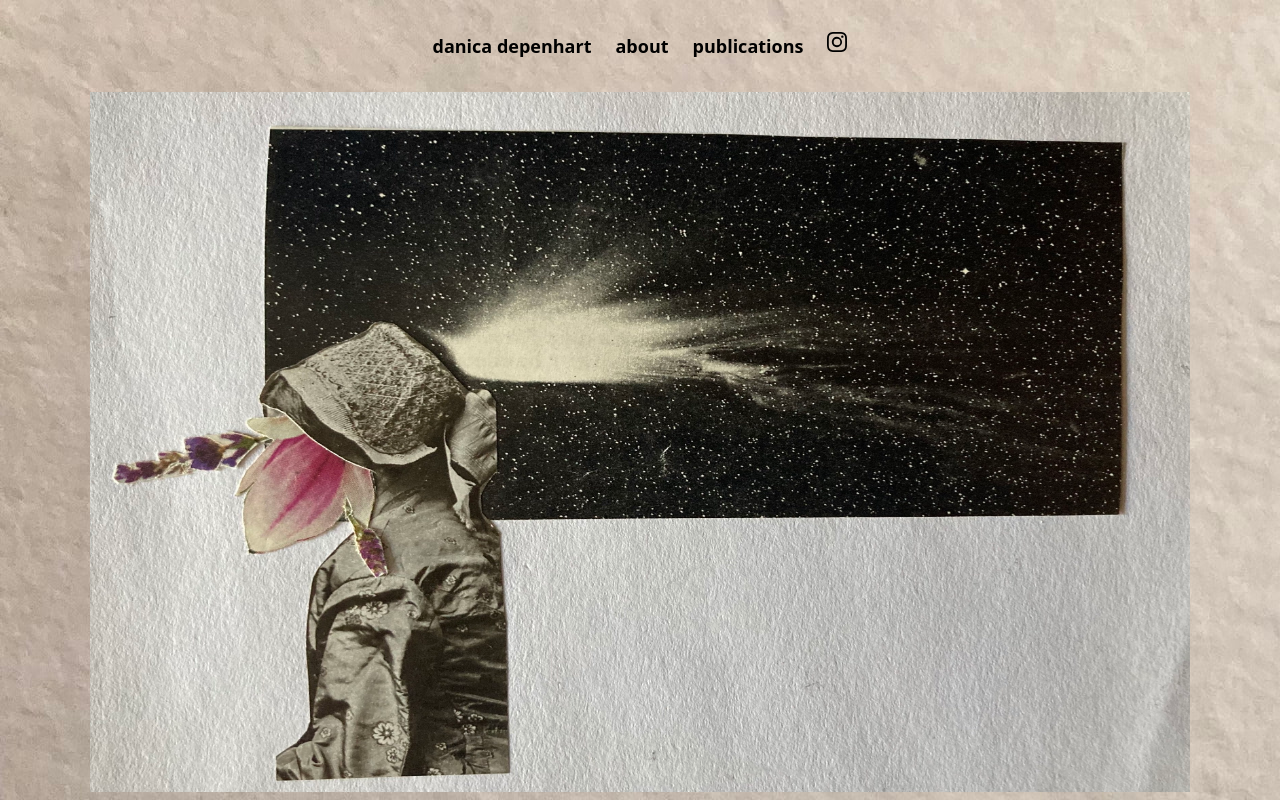
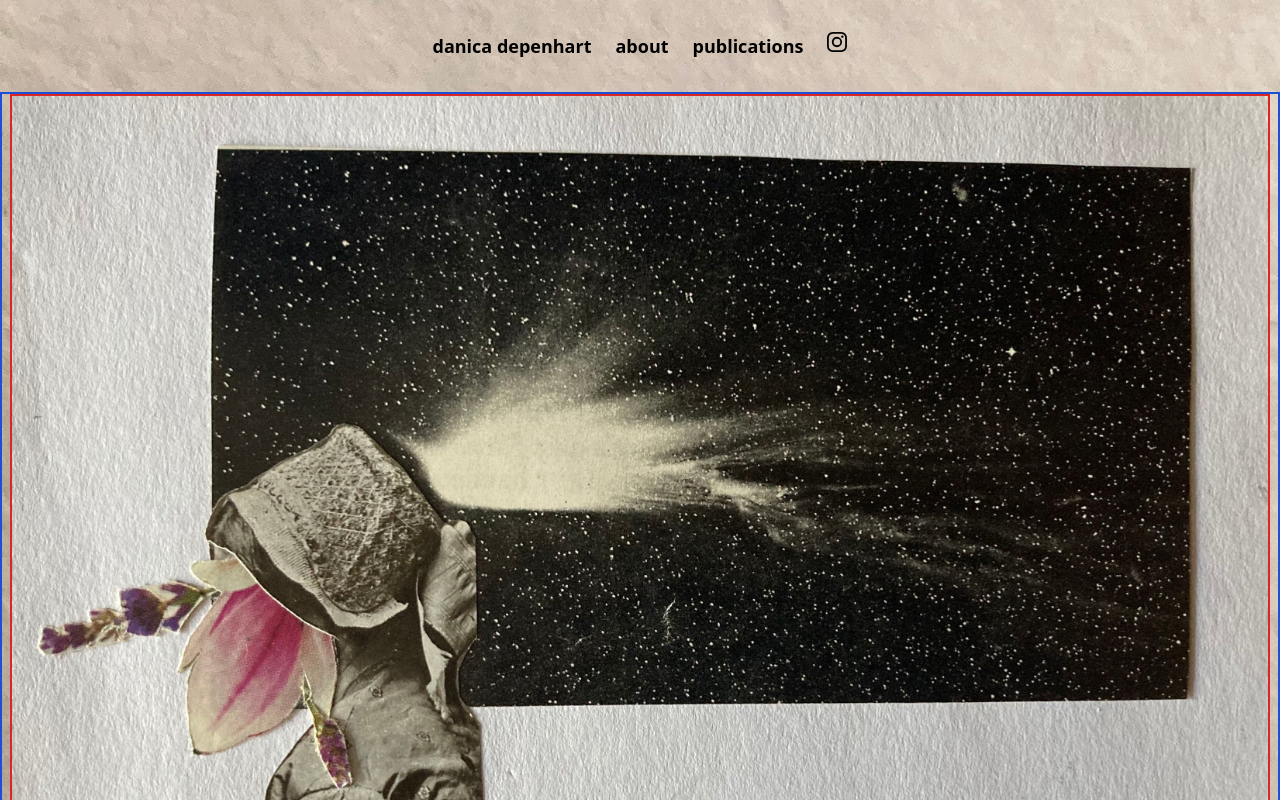
Before and after one commit to somecallmehans/danica-depenhart-web, a Next.js app in the folder danica-depenhart-web/: page / in a window 1280 px wide. Shown: the top 800 px of the page. Built offline with nearby package versions, Linux system fonts and the light colour scheme.

Commit message:
Updated layout/homepage image in progress

```diff
--- a/danica-depenhart-web/components/Layout.js
+++ b/danica-depenhart-web/components/Layout.js
@@ -6,8 +6,8 @@ import { urlObjectKeys } from "next/dist/shared/lib/utils";
 
 export default function Layout({ children }) {
   return (
-    <main>
-      <div className="app-container background-img">
+    <main className="background-img">
+      <div className="app-container">
         <Navbar />
         <div>{children}</div>
         <Footer />
--- a/danica-depenhart-web/pages/index.js
+++ b/danica-depenhart-web/pages/index.js
@@ -11,13 +11,12 @@ export default function Home() {
         <link rel="icon" href="/favicon.ico" />
       </Head>
       <Layout>
-        <section className="">
-          <div className="flex justify-center">
+        <section className="px-2 flex flex-col border-2 border-blue-700">
+          <div className="overflow-hidden h-1/2 border-2 border-red-600">
             <Image
               src={mainImg}
+              className="object-contain"
               alt="Main page img"
-              width={1100}
-              height={700}
             />
           </div>
         </section>
--- a/danica-depenhart-web/styles/main.css
+++ b/danica-depenhart-web/styles/main.css
@@ -424,39 +424,6 @@ Ensure the default browser behavior of the `hidden` attribute.
   --tw-backdrop-saturate:  ;
   --tw-backdrop-sepia:  ;
 }
-.container {
-  width: 100%;
-}
-@media (min-width: 640px) {
-
-  .container {
-    max-width: 640px;
-  }
-}
-@media (min-width: 768px) {
-
-  .container {
-    max-width: 768px;
-  }
-}
-@media (min-width: 1024px) {
-
-  .container {
-    max-width: 1024px;
-  }
-}
-@media (min-width: 1280px) {
-
-  .container {
-    max-width: 1280px;
-  }
-}
-@media (min-width: 1536px) {
-
-  .container {
-    max-width: 1536px;
-  }
-}
 .background-img {
     min-height: 100%;
     background-image: url("/tile.jpg");
@@ -464,16 +431,13 @@ Ensure the default browser behavior of the `hidden` attribute.
     background-repeat: repeat;
   }
 .app-container {
-    flex: 0.5;
+    display: flex;
+    min-height: 100vh;
     flex-direction: column;
-    height: 100vh;
     justify-content: space-between;
   }
 .absolute {
   position: absolute;
-}
-.relative {
-  position: relative;
 }
 .inset-x-1 {
   left: 0.25rem;
@@ -497,15 +461,6 @@ Ensure the default browser behavior of the `hidden` attribute.
 .mt-8 {
   margin-top: 2rem;
 }
-.mb-3 {
-  margin-bottom: 0.75rem;
-}
-.mr-4 {
-  margin-right: 1rem;
-}
-.ml-2 {
-  margin-left: 0.5rem;
-}
 .block {
   display: block;
 }
@@ -517,6 +472,12 @@ Ensure the default browser behavior of the `hidden` attribute.
 }
 .hidden {
   display: none;
+}
+.h-screen {
+  height: 100vh;
+}
+.h-1\/2 {
+  height: 50%;
 }
 .h-3 {
   height: 0.75rem;
@@ -548,15 +509,6 @@ Ensure the default browser behavior of the `hidden` attribute.
 .max-w-6xl {
   max-width: 72rem;
 }
-.flex-grow {
-  flex-grow: 1;
-}
-.cursor-pointer {
-  cursor: pointer;
-}
-.list-none {
-  list-style-type: none;
-}
 .flex-row {
   flex-direction: row;
 }
@@ -581,37 +533,43 @@ Ensure the default browser behavior of the `hidden` attribute.
 .overflow-hidden {
   overflow: hidden;
 }
-.whitespace-nowrap {
-  white-space: nowrap;
-}
 .rounded-md {
   border-radius: 0.375rem;
 }
 .rounded {
   border-radius: 0.25rem;
 }
+.border-2 {
+  border-width: 2px;
+}
 .border {
   border-width: 1px;
 }
-.border-solid {
-  border-style: solid;
+.border-blue-700 {
+  --tw-border-opacity: 1;
+  border-color: rgb(29 78 216 / var(--tw-border-opacity));
+}
+.border-red-600 {
+  --tw-border-opacity: 1;
+  border-color: rgb(220 38 38 / var(--tw-border-opacity));
+}
+.border-rose-500 {
+  --tw-border-opacity: 1;
+  border-color: rgb(244 63 94 / var(--tw-border-opacity));
 }
 .border-black {
   --tw-border-opacity: 1;
   border-color: rgb(0 0 0 / var(--tw-border-opacity));
 }
-.border-transparent {
-  border-color: transparent;
-}
 .bg-transparent {
   background-color: transparent;
 }
-.bg-pink-500 {
-  --tw-bg-opacity: 1;
-  background-color: rgb(236 72 153 / var(--tw-bg-opacity));
-}
 .fill-current {
   fill: currentColor;
+}
+.object-contain {
+  -o-object-fit: contain;
+     object-fit: contain;
 }
 .p-4 {
   padding: 1rem;
@@ -639,14 +597,6 @@ Ensure the default browser behavior of the `hidden` attribute.
   padding-top: 0.5rem;
   padding-bottom: 0.5rem;
 }
-.py-3 {
-  padding-top: 0.75rem;
-  padding-bottom: 0.75rem;
-}
-.px-4 {
-  padding-left: 1rem;
-  padding-right: 1rem;
-}
 .align-middle {
   vertical-align: middle;
 }
@@ -662,32 +612,8 @@ Ensure the default browser behavior of the `hidden` attribute.
   font-size: 1.125rem;
   line-height: 1.75rem;
 }
-.text-sm {
-  font-size: 0.875rem;
-  line-height: 1.25rem;
-}
-.text-xl {
-  font-size: 1.25rem;
-  line-height: 1.75rem;
-}
-.text-xs {
-  font-size: 0.75rem;
-  line-height: 1rem;
-}
 .font-bold {
   font-weight: 700;
-}
-.uppercase {
-  text-transform: uppercase;
-}
-.leading-relaxed {
-  line-height: 1.625;
-}
-.leading-none {
-  line-height: 1;
-}
-.leading-snug {
-  line-height: 1.375;
 }
 .text-slate-500 {
   --tw-text-opacity: 1;
@@ -697,17 +623,6 @@ Ensure the default browser behavior of the `hidden` attribute.
   --tw-text-opacity: 1;
   color: rgb(0 0 0 / var(--tw-text-opacity));
 }
-.text-white {
-  --tw-text-opacity: 1;
-  color: rgb(255 255 255 / var(--tw-text-opacity));
-}
-.opacity-75 {
-  opacity: 0.75;
-}
-.outline-none {
-  outline: 2px solid transparent;
-  outline-offset: 2px;
-}
 .hover\:border-white:hover {
   --tw-border-opacity: 1;
   border-color: rgb(255 255 255 / var(--tw-border-opacity));
@@ -715,13 +630,6 @@ Ensure the default browser behavior of the `hidden` attribute.
 .hover\:text-white:hover {
   --tw-text-opacity: 1;
   color: rgb(255 255 255 / var(--tw-text-opacity));
-}
-.hover\:opacity-75:hover {
-  opacity: 0.75;
-}
-.focus\:outline-none:focus {
-  outline: 2px solid transparent;
-  outline-offset: 2px;
 }
 @media (min-width: 768px) {
 
@@ -741,25 +649,9 @@ Ensure the default browser behavior of the `hidden` attribute.
 }
 @media (min-width: 1024px) {
 
-  .lg\:static {
-    position: static;
-  }
-
   .lg\:mx-auto {
     margin-left: auto;
     margin-right: auto;
-  }
-
-  .lg\:ml-auto {
-    margin-left: auto;
-  }
-
-  .lg\:block {
-    display: block;
-  }
-
-  .lg\:flex {
-    display: flex;
   }
 
   .lg\:inline-flex {
@@ -785,8 +677,4 @@ Ensure the default browser behavior of the `hidden` attribute.
   .lg\:flex-row {
     flex-direction: row;
   }
-
-  .lg\:justify-start {
-    justify-content: flex-start;
-  }
 }
--- a/danica-depenhart-web/styles/tailwind.css
+++ b/danica-depenhart-web/styles/tailwind.css
@@ -11,9 +11,9 @@
   }
 
   .app-container {
-    flex: 0.5;
+    display: flex;
+    min-height: 100vh;
     flex-direction: column;
-    height: 100vh;
     justify-content: space-between;
   }
 
```
